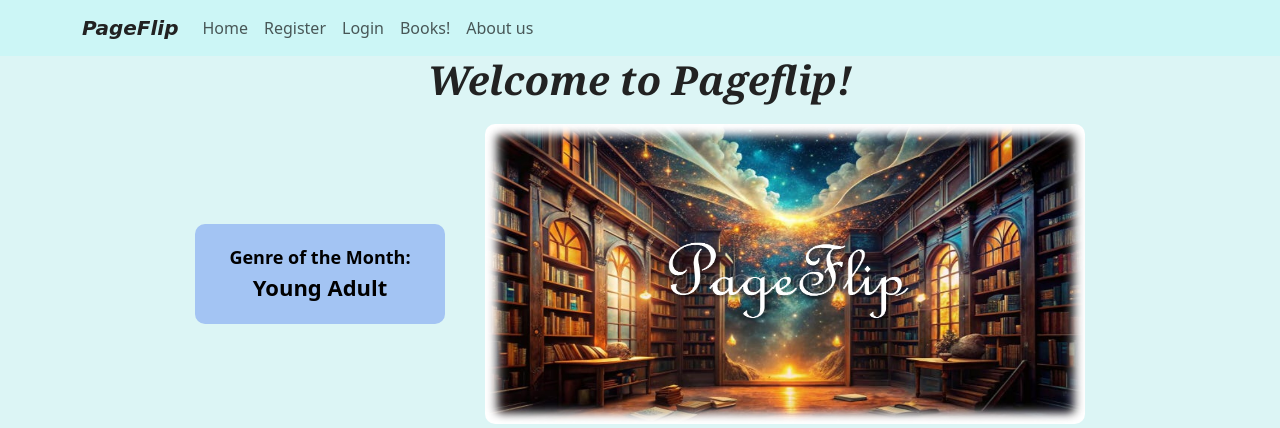
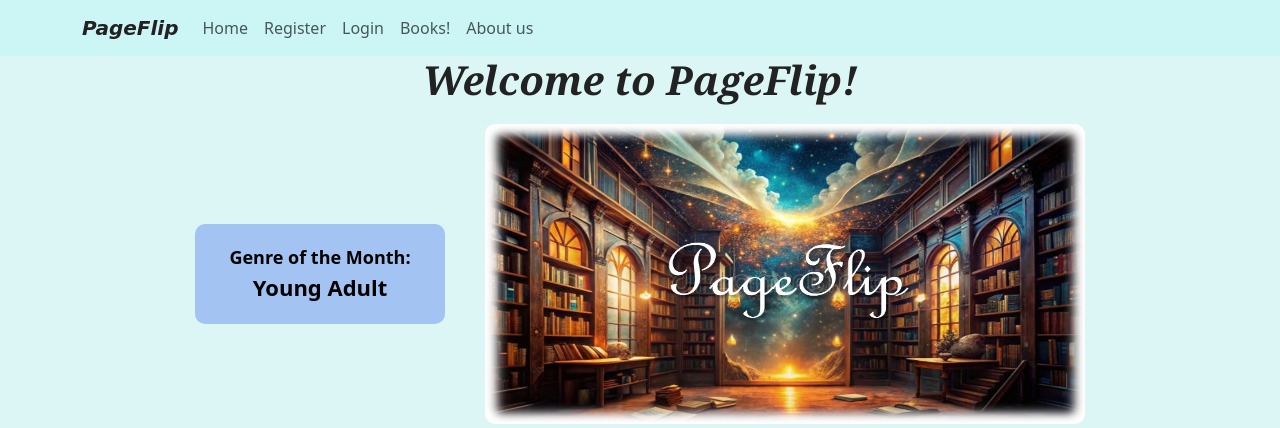
Before and after one commit to AntonyDys/pageflip_project, a Django app: page / in a window 1280 px wide. Shown: the top 428 px of the page. Run offline with Django 3.2, Linux system fonts and the light colour scheme; data that the repository does not hold is empty.

Commit message:
Update index.html

```diff
--- a/pageflip/templates/pageflip/index.html
+++ b/pageflip/templates/pageflip/index.html
@@ -6,7 +6,7 @@
 {% endblock %}
 
 {% block body_block %}
-    <h1 class="italic-classic fade-in" style="text-align: center;">Welcome to Pageflip!</h1>
+    <h1 class="italic-classic fade-in" style="text-align: center;">Welcome to PageFlip!</h1>
 
     <!-- Main Section: Genre of the Month + Homepage Image -->
     <div style="display: flex; align-items: center; justify-content: center; gap: 40px; margin-top: 20px;">
```
